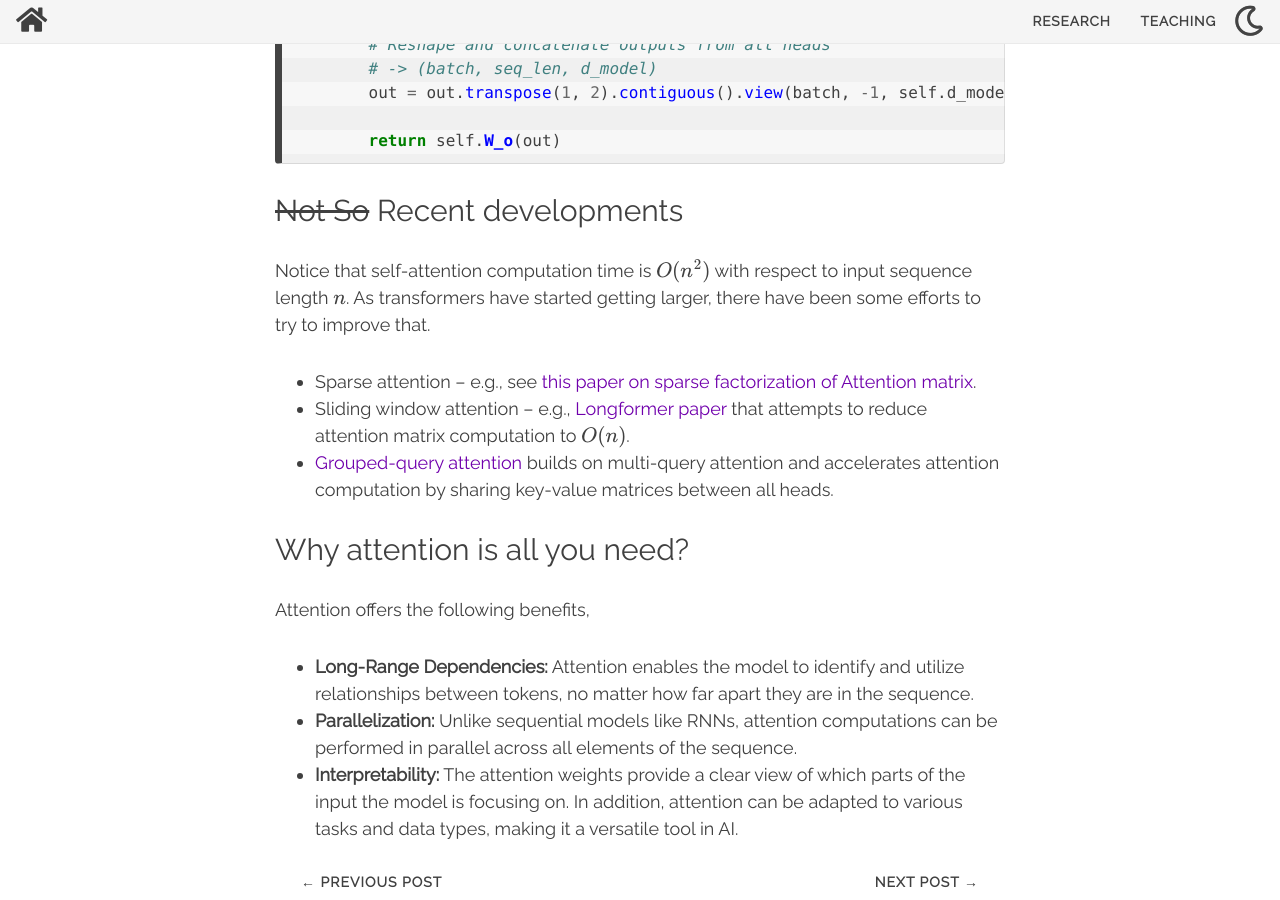
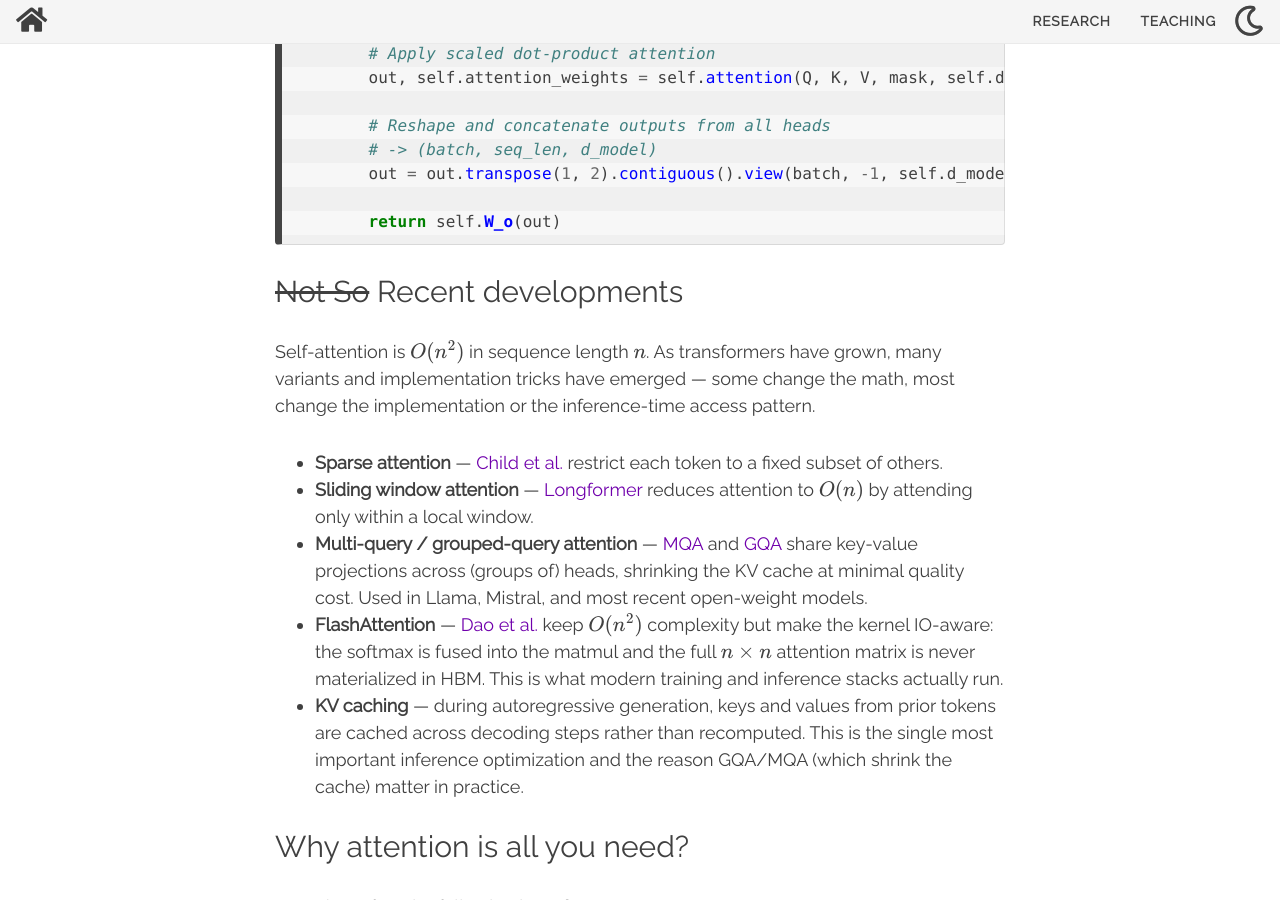
Before and after one commit to varlamnet/varlamnet.github.io, a Jekyll site: the page built from _posts/2024-12-01-Attention.md, in a window 1280 px wide and 900 px high, scrolled down 7122 px. Built offline with Jekyll 4.4.1, drawn with Linux system fonts in a browser that asks for light colours; nearby versions of some CDN libraries; formulas are drawn with MathJax 3; some of the changed text lies outside the part shown.

Commit message:
attn & transf minor improvements

```diff
--- a/_posts/2024-12-01-Attention.md
+++ b/_posts/2024-12-01-Attention.md
@@ -46,17 +46,17 @@
 
 $$Attention(Q, K, V) = \text{softmax}(\frac{Q K^T}{\sqrt{d_k}})V, $$
 
-where $Q \in\mathbb{R}^{n\times d_{model}}$, $K \in\mathbb{R}^{n\times d_{model}}$, $V \in\mathbb{R}^{n\times d_{model}}$. Note that for single-head attention, $d_k = d_{model}$ since the full embedding space is used.
+where $Q \in\mathbb{R}^{n\times d_{model}}$, $K \in\mathbb{R}^{n\times d_{model}}$, $V \in\mathbb{R}^{n\times d_{model}}$. For single-head attention, $d_k = d_{model}$ since the full embedding space is used (in practice, even the single-head case is preceded by learnable $W^Q,W^K,W^V$ projections — see multi-head below).
 
 - $Q$ represent the user query or question and is used to determine the relevance of other words.
 - $K$ stores the answers to other queries and is used to measure similarity of the query to other queries.
 - $V$ are the actual answers stored and are weighted based on similarity of $Q$ and $K$ to generate the final output.
 
-Matrix $\frac{Q K^T}{\sqrt{d_k}}$ is known as **attention scores**. These represent (scaled) dot products and hence measure how close the words are in the embedding space. The division by $\sqrt{d_k}$ is to counterbalance the growing values of the dot product when $d_k$ dimension is large and thus stabilize the gradient.
+Matrix $\frac{Q K^T}{\sqrt{d_k}}$ is known as **attention scores**. These represent (scaled) dot products and hence measure how close the words are in the embedding space. The $\sqrt{d_k}$ scaling has a variance argument behind it: if the entries of $Q$ and $K$ are independent with unit variance, then $Q_i\cdot K_j$ has variance $d_k$. Dividing by $\sqrt{d_k}$ keeps scores at unit variance — without it, large $d_k$ pushes softmax into saturated regions where gradients vanish.
 
 When softmax is applied, $\text{softmax}(\frac{Q K^T}{\sqrt{d_k}})$ provides **attention weights**. This is simply an $n\times n$ matrix, where $n$ is the sequence length (number of words), and is often visualized to gain insights about how the model thinks. Softmax ensures that each row sums to 1 and hence these values can be seen as weights. The entry $a_{ij}$ will characterized the "share" of similarity between words $i$ and $j$, with $\sum_j a_{ij} = 1$. The attention weight matrix is what fills each word in a sentence with contextual information.
 
-Notice that, in case of **self-attention**, i.e., when all three inputs are equal $Q=K=V$, the output of attention is simply a weighted average of the input, where the weight is determined by the similarity of the input with itself. In other words, $i$th self-attention of the input vector $\x$ is simply $a_i = \sum_j f(\x_i^T \x_j) \x_j$, where $f$ is the softmax function. Put this way, this hints to similarities with the kernel regression, which is a topic for another discussion.
+Notice that, in case of **self-attention**, i.e., when all three inputs are equal $Q=K=V$, the output of attention is simply a weighted average of the input, where the weight is determined by the similarity of the input with itself. In other words, the $i$th self-attention of the input vector $\x$ is simply $a_i = \sum_j f(\x_i^T \x_j) \x_j$, where $f$ is the softmax function. This is structurally identical to Nadaraya-Watson kernel regression, with softmax playing the role of a data-dependent kernel — a useful lens for viewing attention as nonparametric smoothing in embedding space.
 
 ## Intuition
 
@@ -240,11 +240,13 @@
 
 ## ~~Not So~~ Recent developments
 
-Notice that self-attention computation time is $O(n^2)$ with respect to input sequence length $n$. As transformers have started getting larger, there have been some efforts to try to improve that.
+Self-attention is $O(n^2)$ in sequence length $n$. As transformers have grown, many variants and implementation tricks have emerged — some change the math, most change the implementation or the inference-time access pattern.
 
-- Sparse attention -- e.g., see [this paper on sparse factorization of Attention matrix](https://arxiv.org/pdf/1904.10509).
-- Sliding window attention -- e.g., [Longformer paper](https://arxiv.org/pdf/2004.05150) that attempts to reduce attention matrix computation to $O(n)$.
-- [Grouped-query attention](https://arxiv.org/pdf/2305.13245) builds on multi-query attention and accelerates attention computation by sharing key-value matrices between all heads.
+- **Sparse attention** — [Child et al.](https://arxiv.org/pdf/1904.10509) restrict each token to a fixed subset of others.
+- **Sliding window attention** — [Longformer](https://arxiv.org/pdf/2004.05150) reduces attention to $O(n)$ by attending only within a local window.
+- **Multi-query / grouped-query attention** — [MQA](https://arxiv.org/pdf/1911.02150) and [GQA](https://arxiv.org/pdf/2305.13245) share key-value projections across (groups of) heads, shrinking the KV cache at minimal quality cost. Used in Llama, Mistral, and most recent open-weight models.
+- **FlashAttention** — [Dao et al.](https://arxiv.org/pdf/2205.14135) keep $O(n^2)$ complexity but make the kernel IO-aware: the softmax is fused into the matmul and the full $n\times n$ attention matrix is never materialized in HBM. This is what modern training and inference stacks actually run.
+- **KV caching** — during autoregressive generation, keys and values from prior tokens are cached across decoding steps rather than recomputed. This is the single most important inference optimization and the reason GQA/MQA (which shrink the cache) matter in practice.
 
 <span style="display:block; height: 0px;"></span>
 
```
Also changed, not shown: other parts of _posts/2024-12-01-Attention.md (+2 -2 lines), _posts/2025-01-01-Transformers.md (+29 -10 lines).
